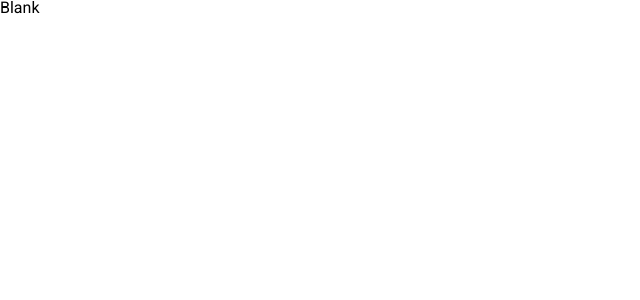
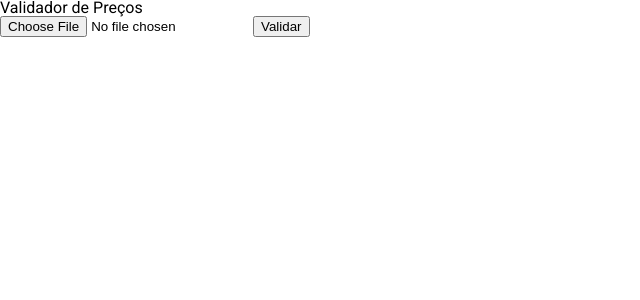
Before and after one commit to savioferraz/price-manager-front, a React (Vite) app: page / in a window 1280 px wide. Shown: the top 300 px of the page, without its empty margins (0-640 px from the left). Built offline with nearby package versions, Linux system fonts and the light colour scheme; no server answers.

Commit message:
feat: add file select and validate

```diff
--- a/package.json
+++ b/package.json
@@ -10,6 +10,7 @@
     "preview": "vite preview"
   },
   "dependencies": {
+    "axios": "^1.4.0",
     "react": "^18.2.0",
     "react-dom": "^18.2.0",
     "styled-components": "^5.3.10"
--- a/src/App.jsx
+++ b/src/App.jsx
@@ -1,10 +1,11 @@
 import "./assets/styles/reset.css";
 import "./assets/styles/globalStyle.css";
+import Home from "./pages/Home";
 
 function App() {
   return (
     <>
-      <h1>Blank</h1>
+      <Home />
     </>
   );
 }
--- /dev/null
+++ b/src/pages/Home.jsx
@@ -0,0 +1,30 @@
+import React from "react";
+import { useState } from "react";
+import { postCsv } from "../services/services";
+
+export default function Home() {
+  const [selectedFile, setSelectedFile] = useState();
+
+  function handleFileChange(e) {
+    setSelectedFile(e.target.files[0]);
+  }
+
+  function handleValidation() {
+    const formData = new FormData();
+    formData.append("csvFile", selectedFile);
+
+    postCsv(formData)
+      .then((ans) => {
+        console.log(ans.data);
+      })
+      .catch((error) => alert(`Opa, algo deu errado... ${error.message}`));
+  }
+
+  return (
+    <>
+      <h1>Validador de Preços</h1>
+      <input type="file" accept=".csv" onChange={handleFileChange} />
+      <button onClick={handleValidation}>Validar</button>
+    </>
+  );
+}
--- /dev/null
+++ b/src/services/services.js
@@ -0,0 +1,10 @@
+import axios from "axios";
+
+const BASE_URL = import.meta.env.VITE_API_URL;
+
+function postCsv(formData) {
+  const request = axios.post(`${BASE_URL}/stock/validate`, formData);
+  return request;
+}
+
+export { postCsv };
```
Also changed, not shown: 2 other files (tests, documents, lock files or other folders).
